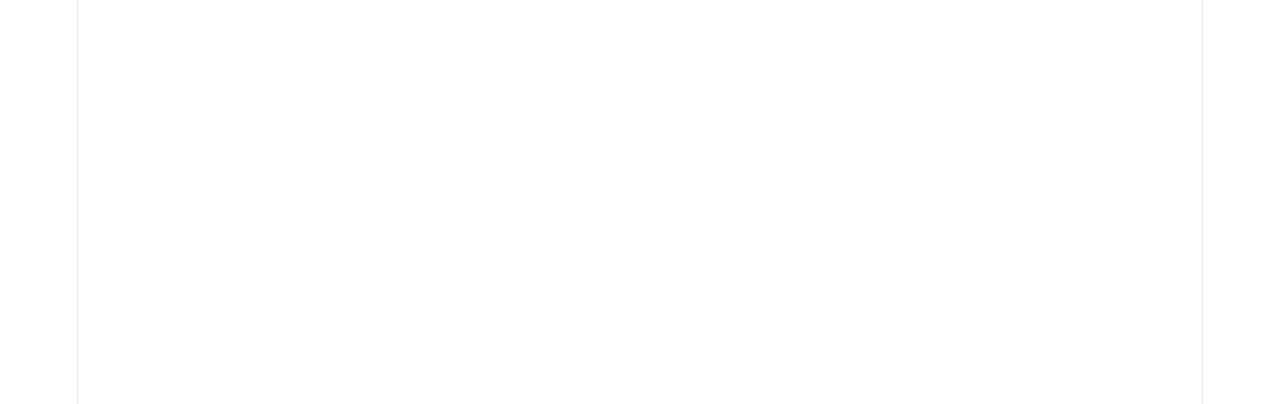
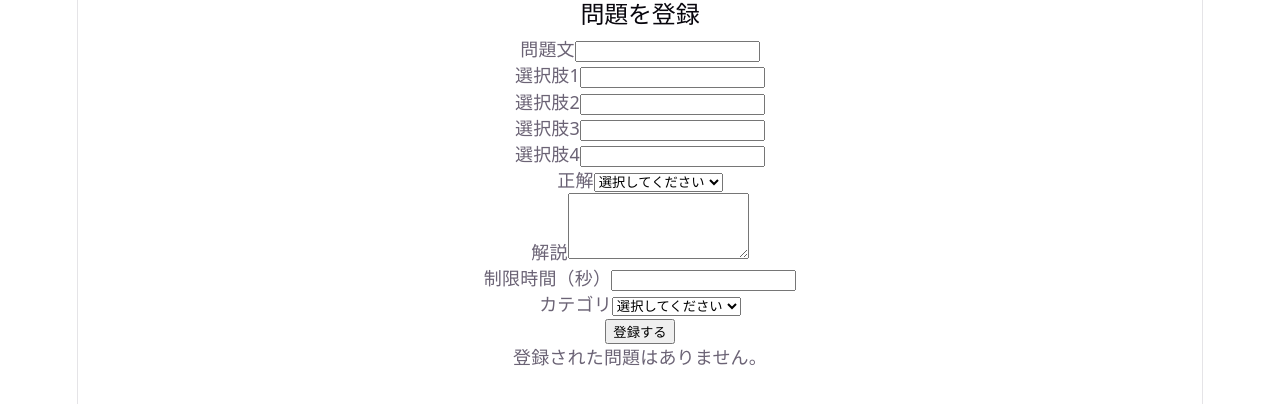
Before and after one commit to yu-mathy14/July31stQuiz, a React (Vite) app: page / in a window 1280 px wide. Shown: the top 404 px of the page. Built offline with nearby package versions, Linux system fonts and the light colour scheme.

Commit message:
Make Question Creation Mode

```diff
--- a/src/App.tsx
+++ b/src/App.tsx
@@ -1,5 +1,24 @@
-import "./App.css";
+import { useState } from "react";
+import QuizAuthoring from "./components/QuizAuthoring";
+import type { Question } from "./types";
 
-export default function App() {
+function App() {
 
+  /* 【useState】
+  問題一覧を管理するState */
+  const [questions, setQuestions] = useState<Question[]>([]);
+
+  /* 問題を追加する処理 */
+  const handleAdd = (question: Question) => {
+    setQuestions((prev) => [...prev, question]);
+  };
+
+  return (
+    <QuizAuthoring
+      questions={questions}
+      onAdd={handleAdd}
+    />
+  );
 }
+
+export default App;
--- a/src/components/QuizAuthoring.tsx
+++ b/src/components/QuizAuthoring.tsx
@@ -0,0 +1,31 @@
+import QuestionForm from "./QuestionForm";
+import QuestionList from "./QuestionList";
+import type { Question } from "../types";
+
+/* 【型エイリアス】型定義 */
+type QuizAuthoringProps = {
+  /* Question型のオブジェクトが入った配列 */
+  questions: Question[];
+
+  /* Question型を受け取って何も返さない関数 */
+  onAdd: (question: Question) => void;
+};
+
+/* Reactコンポーネントを作るための関数 */
+export default function QuizAuthoring({
+  /* QuizAuthoringProps型のオブジェクト */
+  questions,
+  onAdd,
+}: QuizAuthoringProps) {
+
+  /* 画面の表示内容 */
+  return (
+    <>
+      {/* QuestionFormへProps(値)を渡している */}
+      <QuestionForm onAdd={onAdd} />
+
+      {/* QuestionListへProps(値)を渡している */}
+      <QuestionList questions={questions} />
+    </>
+  );
+}
```
